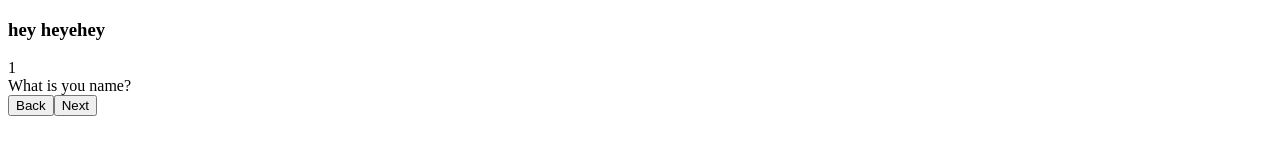
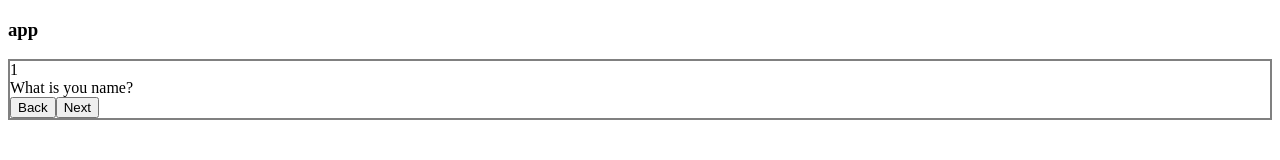
Before and after one commit to Ivan5646/modal_stages, a React app: page / in a window 1280 px wide. Built offline with nearby package versions, Linux system fonts and the light colour scheme.

Commit message:
applying css

```diff
--- a/dev/js/app.js
+++ b/dev/js/app.js
@@ -82,7 +82,7 @@ class ModalWindow extends React.Component {
         const Question = Questions[this.state.stage].question;
 
         return (
-            <div>
+            <div className="modalWindow">
                 <Stages stage={Stage}/>
                 <Content content={Question}/>
                 <Buttons nextBtn={this.next.bind(this)} previousBtn={this.previous.bind(this)} />
--- /dev/null
+++ b/src/css/main.css
@@ -0,0 +1,3 @@
+.modalWindow {
+	border: 2px solid grey;
+}
--- a/src/index.html
+++ b/src/index.html
@@ -3,9 +3,10 @@
 <head>
     <meta charset="UTF-8">
     <title>React Webpack</title>
+    <link rel="stylesheet" type="text/css" href="css/main.css">
 </head>
 <body>
-    <h3>hey heyehey</h3>
+    <h3>app</h3>
     <div id="root"></div>
     <script src="js/bundle.min.js"></script>
 
--- a/trash/notes.txt
+++ b/trash/notes.txt
@@ -62,11 +62,14 @@ App Structure.
 Comment comp is a child comp. Board is a parent comp.
 
 Scope
-- limit stages to 1 and max number, so it won't go 0 and minus..
 - show all stages, highlight active stage
 - clickable stages
 - write a fucntion converting array to object
 - finish off with css
+
+Scope done
+- limit stages to 1 and max number, so it won't go 0 and minus..
+
 
 Problem
 - Have to pass data array to top comp (ModalWindow) state to use it the same way as the stage.
@@ -84,7 +87,6 @@ this.eachComment = this.eachComment.bind(this);  in constructor
 
 Problems solved
 - When onclick next fires state.stage is not incremented at once... What does it mean, state.stage assigned first when next fires? then increments. Solved by this.setState({ stage: this.state.stage += 1});
-
 
 
  Stopped at
```
